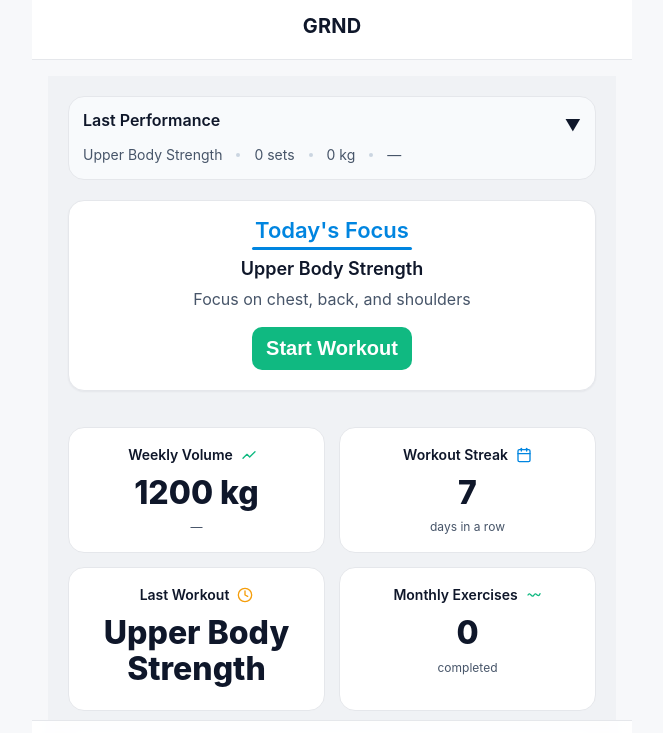
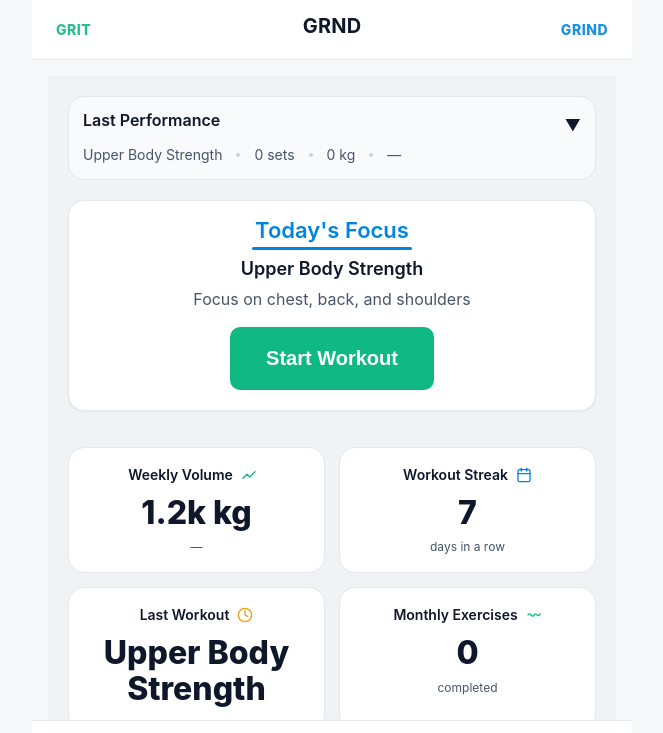
Before and after one commit to iliFalk/GRND, a website with bundled scripts: page frontend/index.html in a window 1280 px wide. Shown: the top 733 px of the page, without its empty margins (308-971 px from the left). Built offline with nearby package versions, Linux system fonts and the light colour scheme; no server answers.

Commit message:
feat: Enhance Dashboard performance metrics display and add number abbreviation helper

```diff
--- a/frontend/css/style.css
+++ b/frontend/css/style.css
@@ -72,6 +72,7 @@ body {
     display: flex;
     flex-direction: column;
     max-width: 600px;
+    width: 100%;
     margin: 0 auto;
     background-color: var(--bg-color);
     border-radius: 16px;
@@ -81,21 +82,46 @@ body {
 .app-header {
     height: var(--header-height);
     background-color: var(--card-bg);
-    display: flex;
+    display: grid;
+    grid-template-columns: 1fr auto 1fr;
+    gap: 8px;
     align-items: center;
-    justify-content: center;
     border-bottom: 1px solid var(--border-color);
     box-shadow: none;
     position: sticky;
     top: 0;
     z-index: 100;
+    padding-left: max(12px, env(safe-area-inset-left));
+    padding-right: max(12px, env(safe-area-inset-right));
 }
 
 .app-title {
+    grid-column: 2;
+    justify-self: center;
     font-size: var(--font-size-xl);
     font-weight: 700;
     color: var(--text-primary);
     letter-spacing: 0.2px;
+}
+
+.brand-side {
+    font-weight: 800;
+    letter-spacing: 0.5px;
+    opacity: 0.9;
+    align-self: center;
+    font-size: clamp(10px, 3.2vw, 14px);
+}
+
+.brand-left {
+    color: var(--accent-green);
+    justify-self: start;
+    margin-left: 12px;
+}
+
+.brand-right {
+    color: var(--accent-indigo);
+    justify-self: end;
+    margin-right: 12px;
 }
 
 /* Main Content */
@@ -1045,6 +1071,17 @@ body {
 }
 .app-title { letter-spacing: 0.2px; }
 
+/* Header side labels */
+.app-header { position: sticky; top: 0; z-index: 100; display: grid; grid-template-columns: 1fr auto 1fr; gap: 8px; }
+.app-title { grid-column: 2; justify-self: center; }
+.brand-side { font-weight: 800; letter-spacing: 0.5px; opacity: 0.9; align-self: center; }
+.brand-left { color: var(--accent-green); justify-self: start; margin-left: 12px; }
+.brand-right { color: var(--accent-indigo); justify-self: end; margin-right: 12px; }
+
+@media (max-width: 420px) {
+  .brand-side { display: none; }
+}
+
 /* Cards */
 .card {
     /* ...existing code... */
@@ -1424,3 +1461,24 @@ input::placeholder, textarea::placeholder { color: var(--text-muted); }
 .info-card .summary .dot { width:4px; height:4px; background:#CBD5E1; border-radius:999px; display:inline-block; margin: 0 2px; }
 .info-card .details-list { margin: 8px 0 0; padding-left: 18px; }
 .info-card .details-list li { margin: 4px 0; color: var(--text-primary); }
+
+/* Responsive app container and typography scaling */
+#app { max-width: 600px; width: 100%; margin: 0 auto; }
+
+.app-title { font-size: clamp(18px, 2.8vw, var(--font-size-xl)); }
+.focus-card h2 { font-size: clamp(18px, 3.6vw, 22px); }
+.focus-card h3 { font-size: clamp(16px, 3.2vw, 18px); }
+#start-workout-btn { font-size: clamp(16px, 3.6vw, 20px); padding: clamp(12px, 3vw, 20px) clamp(16px, 5vw, 36px); }
+
+/* Respect safe areas on devices with notches */
+.app-header { padding-left: max(12px, env(safe-area-inset-left)); padding-right: max(12px, env(safe-area-inset-right)); }
+.bottom-nav { padding-bottom: calc(var(--safe-area-bottom)); }
+
+/* Ensure no horizontal overflow */
+body, html { width: 100%; overflow-x: hidden; }
+
+/* Header labels visible on mobile with smaller size */
+.brand-side { font-size: clamp(10px, 3.2vw, 14px); }
+@media (max-width: 420px) {
+  .brand-side { display: inline; }
+}
--- a/frontend/index.html
+++ b/frontend/index.html
@@ -23,7 +23,9 @@
     <div id="app">
         <!-- Header -->
         <header class="app-header" role="banner">
+            <span class="brand-side brand-left" aria-hidden="true">GRIT</span>
             <h1 class="app-title">GRND</h1>
+            <span class="brand-side brand-right" aria-hidden="true">GRIND</span>
         </header>
 
         <!-- Main Content Area -->
--- a/frontend/js/components/Dashboard.js
+++ b/frontend/js/components/Dashboard.js
@@ -51,16 +51,28 @@ export class Dashboard {
       }
 
       let lastPerfHTML = '';
+
+      // Helper to abbreviate numbers (reuse if already defined above)
+      const abbr = (n) => {
+        if (n == null) return '0';
+        const abs = Math.abs(n);
+        if (abs >= 1_000_000) return (n / 1_000_000).toFixed(n % 1_000_000 === 0 ? 0 : 1) + 'M';
+        if (abs >= 1_000) return (n / 1_000).toFixed(n % 1_000 === 0 ? 0 : 1) + 'k';
+        return String(n);
+      };
+
       const perf = this.workoutData?.lastPerformance;
+
       if (Array.isArray(perf) && perf.length) {
         const workoutType = this.workoutData?.name || 'Workout';
         const totalSets = perf.reduce((sum, it) => sum + (Number(it.sets) || 0), 0);
-        const totalVolume = perf.reduce((sum, it) => {
+        const totalVolumeRaw = perf.reduce((sum, it) => {
           const sets = Number(it.sets) || 0;
           const reps = Number(it.reps) || 0;
           const weight = Number(it.weight) || 0;
           return sum + (sets * reps * weight);
         }, 0);
+        const totalVolume = `${abbr(totalVolumeRaw)} kg`;
         const durationMin = this.workoutData?.durationMinutes ?? this.workoutData?.duration ?? null;
         const durationLabel = durationMin != null ? `${durationMin} min` : '—';
 
@@ -81,7 +93,7 @@ export class Dashboard {
               <span class="dot"></span>
               <span class="sets">${totalSets} sets</span>
               <span class="dot"></span>
-              <span class="volume">${totalVolume.toLocaleString()} kg</span>
+              <span class="volume">${totalVolume}</span>
               <span class="dot"></span>
               <span class="duration">${durationLabel}</span>
             </div>
@@ -196,7 +208,7 @@ export class Dashboard {
 
       // Fill deltas and fallbacks
       const volumeEl = this.container.querySelector('#kpi-volume');
-      if (volumeEl && this.stats?.weeklyVolume != null) volumeEl.textContent = `${this.stats.weeklyVolume} kg`;
+      if (volumeEl && this.stats?.weeklyVolume != null) volumeEl.textContent = `${abbr(this.stats.weeklyVolume)} kg`;
       const deltaEl = this.container.querySelector('#kpi-volume-delta');
       if (deltaEl && this.stats?.weeklyDelta != null) deltaEl.textContent = `${this.stats.weeklyDelta > 0 ? '+' : ''}${this.stats.weeklyDelta}%`;
 
```
